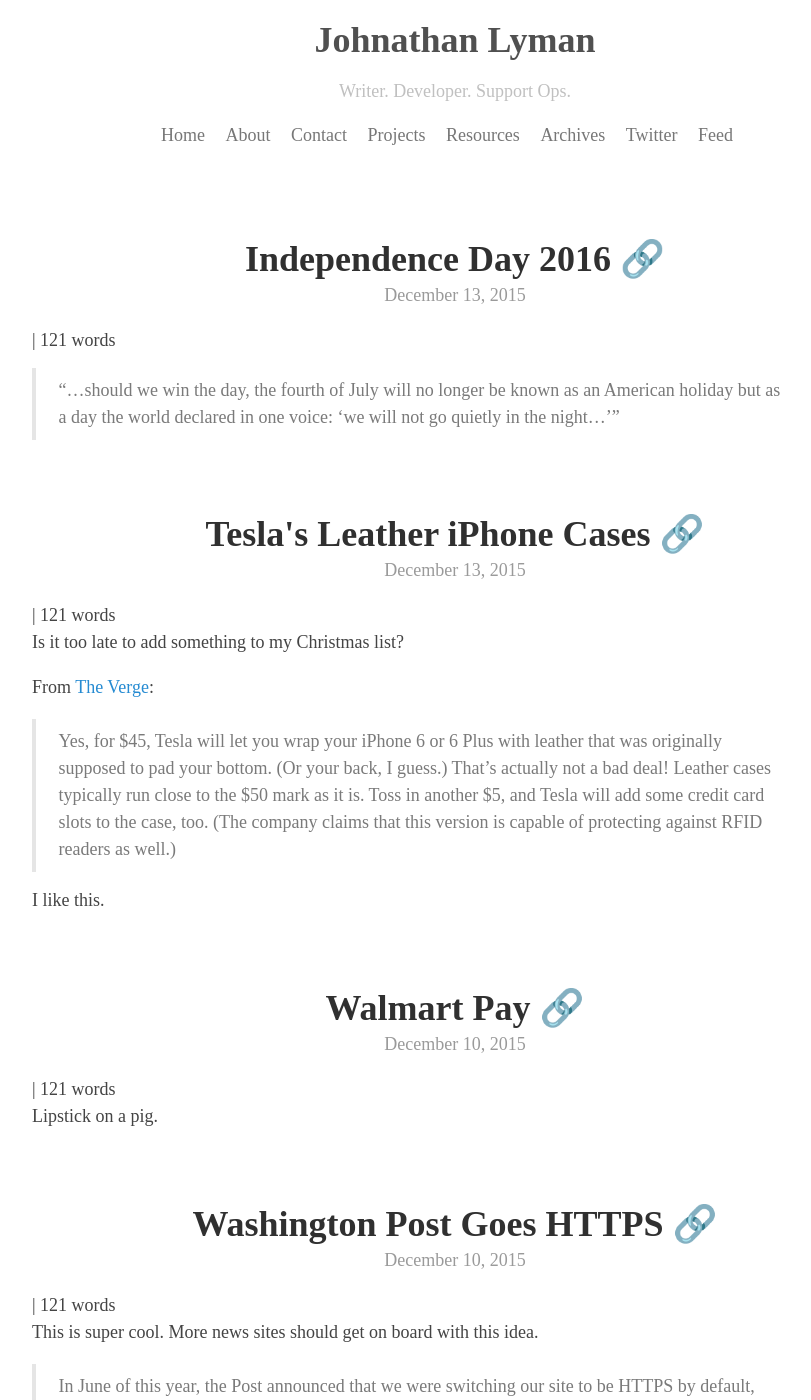
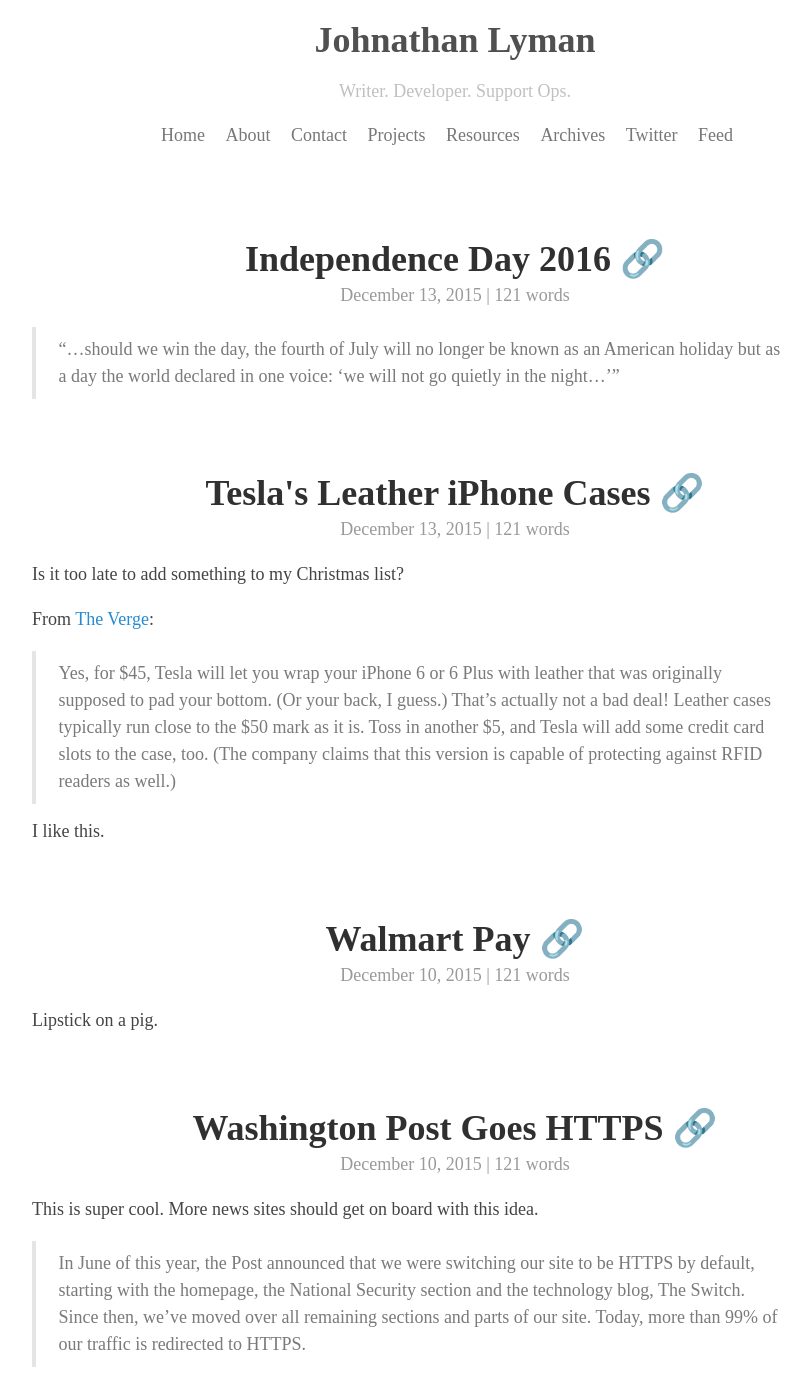
Before and after one commit to jelyman2/jelyman2.github.com, a Jekyll site: the page built from index.html, in a window 1280 px wide and 1400 px high. Shown: the whole window, without its empty margins (185-996 px from the left). Built offline with Jekyll 4.4.1, drawn with Linux system fonts in a browser that asks for light colours; the list of posts is cut into pages by our own code; comment, search, counter and statistics services are not loaded; some of the changed text lies outside the part shown.

Commit message:
add word count

```diff
--- a/index.html
+++ b/index.html
@@ -11,7 +11,7 @@ title: Home
     {% else %}
       <h1 class="post-title"><a href="{{ site.url }}{{ page.url }}" rel="bookmark" title="{{ post.title }}">{{ post.title }}</a></h1>
     {% endif %}
-    <time datetime="{{ post.date | date_to_xmlschema }}" class="post-date">{{ post.date | date: '%B %d, %Y' }}</time> | {{ page.content | number_of_words }} words
+    <time datetime="{{ post.date | date_to_xmlschema }}" class="post-date">{{ post.date | date: '%B %d, %Y' }}  | {{ page.content | number_of_words }} words</time>
     {{ post.content }}
   </article>
   {% endfor %}
```
